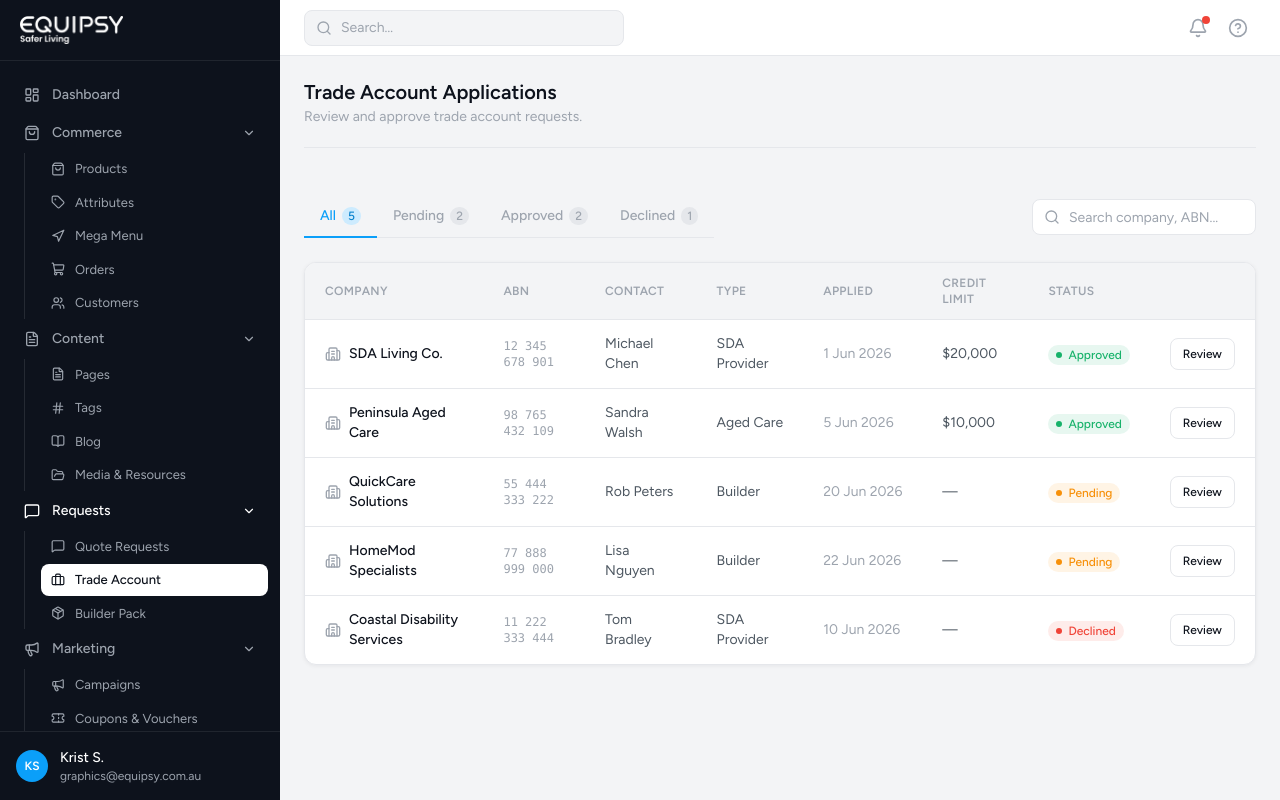
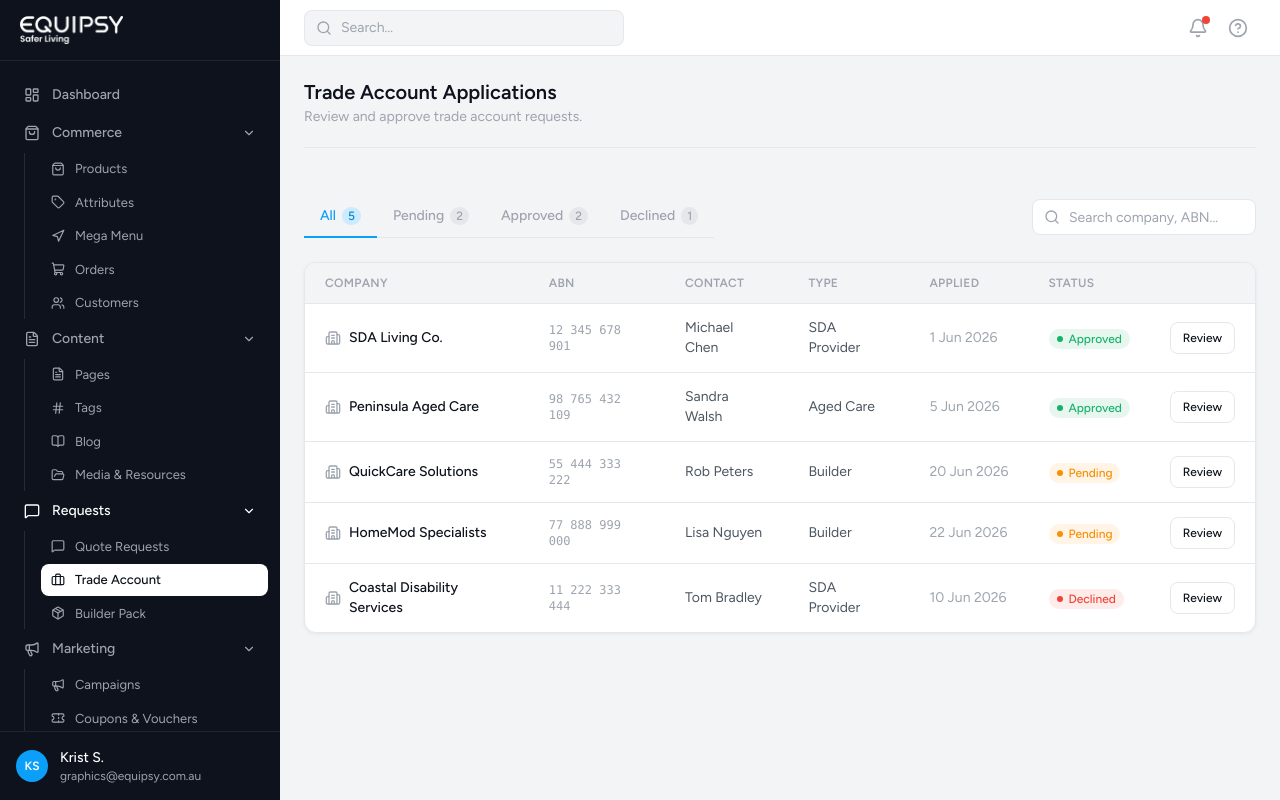
Before and after one commit to equipsygraphics/equipsycmsnew, a React (Vite) app: page /trade-account in a window 1280 px wide. Built offline with nearby package versions, Linux system fonts and the light colour scheme.

Commit message:
trade acc

```diff
--- a/src/pages/requests/TradeAccount.jsx
+++ b/src/pages/requests/TradeAccount.jsx
@@ -59,14 +59,14 @@ export function TradeAccount() {
         <table className="w-full text-sm">
           <thead>
             <tr className="border-b border-border bg-grey-50">
-              {['Company', 'ABN', 'Contact', 'Type', 'Applied', 'Credit Limit', 'Status', ''].map((h, i) => (
+              {['Company', 'ABN', 'Contact', 'Type', 'Applied', 'Status', ''].map((h, i) => (
                 <th key={i} className="px-5 py-3 text-left text-xs font-semibold text-text-muted uppercase tracking-wide">{h}</th>
               ))}
             </tr>
           </thead>
           <tbody>
             {filtered.length === 0
-              ? <tr><td colSpan={8} className="px-5 py-12 text-center text-text-muted">No applications found.</td></tr>
+              ? <tr><td colSpan={7} className="px-5 py-12 text-center text-text-muted">No applications found.</td></tr>
               : filtered.map(acct => (
                 <tr key={acct.id}
                   onClick={() => navigate(`/trade-account/${acct.id}`)}
@@ -81,7 +81,6 @@ export function TradeAccount() {
                   <td className="px-5 py-3.5 text-text-secondary">{acct.contact}</td>
                   <td className="px-5 py-3.5 text-text-secondary">{acct.type}</td>
                   <td className="px-5 py-3.5 text-text-muted whitespace-nowrap">{acct.applied}</td>
-                  <td className="px-5 py-3.5 text-text-secondary">{acct.creditLimit ? `$${acct.creditLimit.toLocaleString()}` : '—'}</td>
                   <td className="px-5 py-3.5"><Badge variant={STATUS_VARIANT[acct.status]} label={acct.status.charAt(0).toUpperCase() + acct.status.slice(1)} dot /></td>
                   <td className="px-5 py-3.5" onClick={e => e.stopPropagation()}>
                     <Button variant="secondary" size="sm" onClick={() => navigate(`/trade-account/${acct.id}`)}>Review</Button>
```
